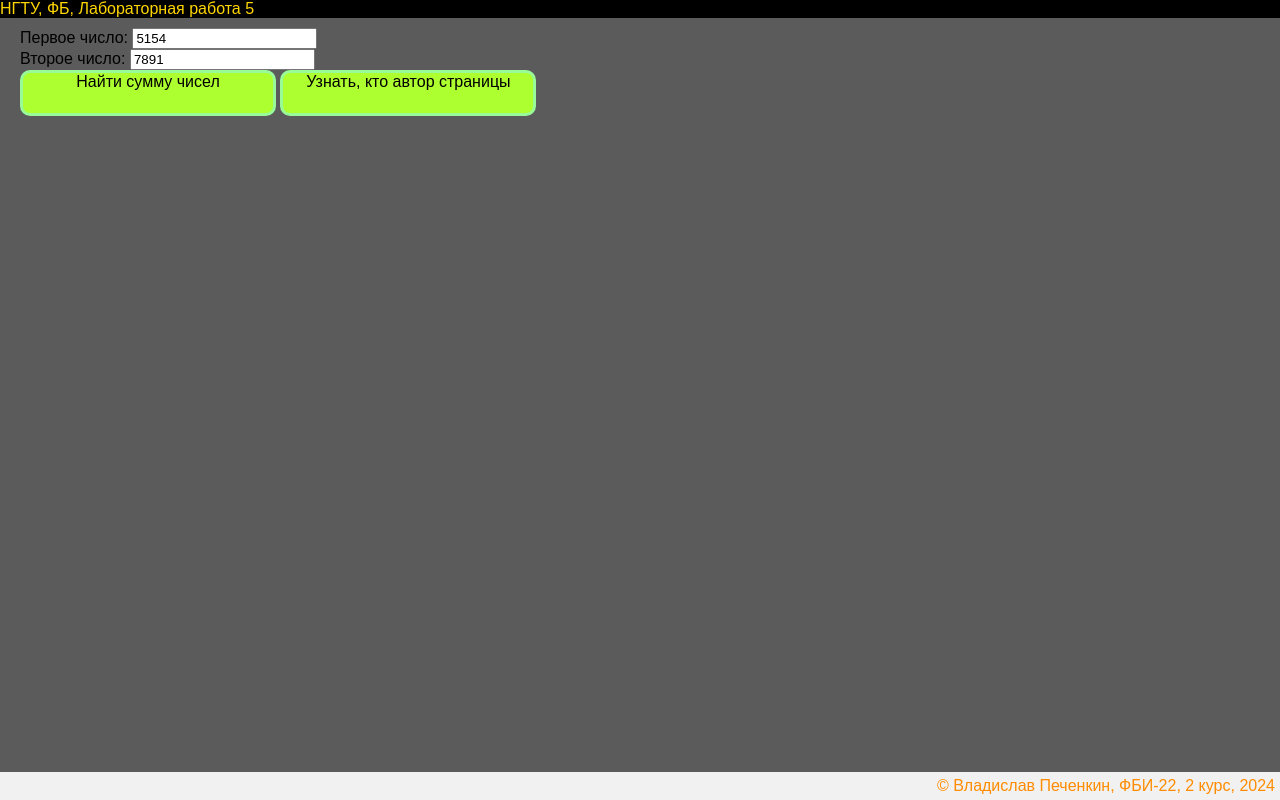
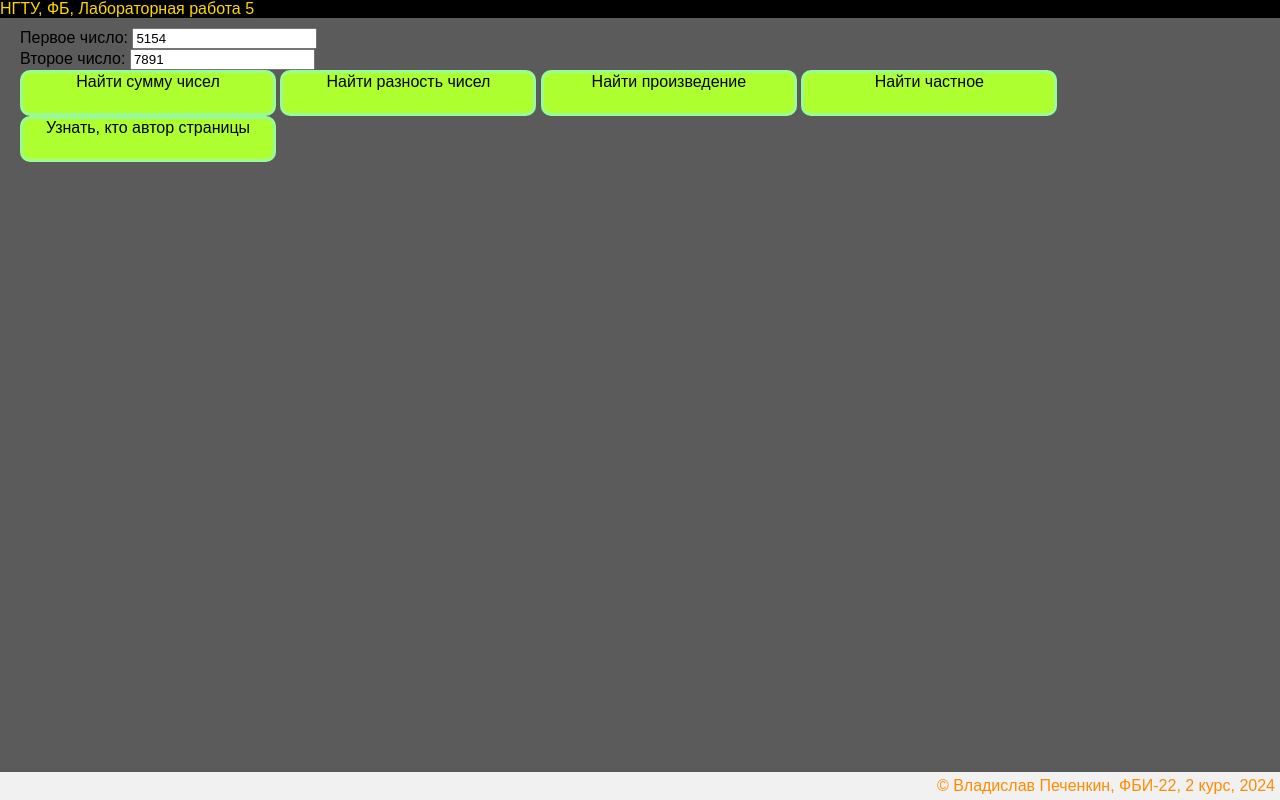
Before and after one commit to Nootropica/Web-proga, a plain HTML site: page lab5/arithmetic.html in a window 1280 px wide. Drawn offline with Linux system fonts and the light colour scheme.

Commit message:
Арифметические операции

```diff
--- a/lab5/arithmetic.html
+++ b/lab5/arithmetic.html
@@ -15,6 +15,37 @@
             let b = parseInt(inputB.value);
             let result = a + b;
             alert('Сумма ' + a + ' и ' + b + ' равна ' + result);
+        }
+        function showSubtraction() {
+            let inputA = document.getElementById('numberA');
+            let inputB = document.getElementById('numberB');
+
+            let a = parseInt(inputA.value);
+            let b = parseInt(inputB.value);
+            let result = a - b;
+            alert('Разность ' + a + ' и ' + b + ' равна ' + result);
+        }
+        function showMultiplication() {
+            let inputA = document.getElementById('numberA');
+            let inputB = document.getElementById('numberB');
+
+            let a = parseInt(inputA.value);
+            let b = parseInt(inputB.value);
+            let result = a * b;
+            alert('Произведение ' + a + ' и ' + b + ' равно ' + result);
+        }
+        function showDivision() {
+            let inputA = document.getElementById('numberA');
+            let inputB = document.getElementById('numberB');
+
+            let a = parseInt(inputA.value);
+            let b = parseInt(inputB.value);
+            if (b === 0) {
+                alert('Деление на ноль невозможно');
+            } else {
+                let result = a / b;
+                alert('Деление ' + a + ' на ' + b + ' равно ' + result);
+            }
         }
         function showAuthor() {
             let author = 'Автор страницы:\nПеченкин Владислав Витальевич';
@@ -55,6 +86,9 @@
         <label>Первое число: <input type="number" value="5154" id="numberA"></label><br>
         <label>Второе число: <input type="number" value="7891" id="numberB"></label><br>
         <div class="message" onclick="showSum()">Найти сумму чисел</div>
+        <div class="message" onclick="showSubtraction()">Найти разность чисел</div>
+        <div class="message" onclick="showMultiplication()">Найти произведение</div>
+        <div class="message" onclick="showDivision()">Найти частное</div>
         <div class="message" onclick="showAuthor()">Узнать, кто автор страницы</div>
     </main>
 
```
